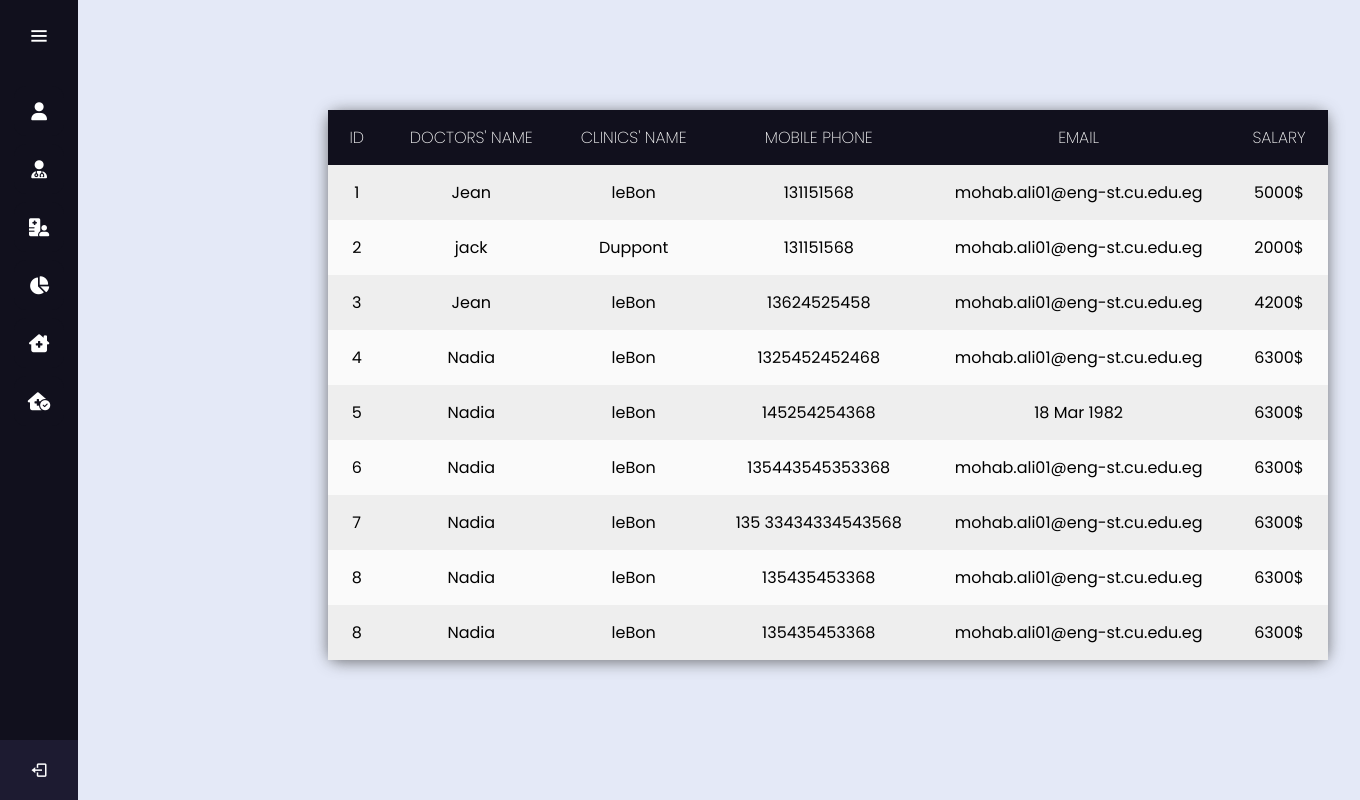
After one commit to MohamedAIsmail/Radiology-Website, a Flask app: template templates/View-doctor.html in a window 1360 px wide. The commit adds this page. Run offline with Flask 2, Linux system fonts and the light colour scheme; the template is opened without the code that fills it, so the values that code supplies are empty; some libraries are stand-ins or nearby versions.

Commit message:
view doctor

```diff
--- /dev/null
+++ b/static/css/View-doctor.css
@@ -0,0 +1,46 @@
+@import url('https://fonts.googleapis.com/css?family=Montserrat|Open+Sans|Roboto') * {
+    margin: 0;
+    padding: 0;
+    outline: 0;
+}
+
+
+
+table {
+    background-color: #11101D;
+    transform: translate(25%, 20%);
+    width: 1000px;
+    border-collapse: collapse;
+    border-spacing: 0;
+    box-shadow: 0 2px 15px rgba(64, 64, 64, .7);
+    border-radius: 12px 12px 12px 12px;
+
+}
+
+td,
+th {
+    padding: 15px 20px;
+    text-align: center;
+
+
+}
+
+th {
+    background-color: #11101D;
+    color: #fafafa;
+    font-family: "Poppins", sans-serif;
+
+    font-weight: 200;
+    text-transform: uppercase;
+
+}
+
+tr {
+    width: 100%;
+    background-color: #fafafa;
+    font-family: 'Montserrat', sans-serif;
+}
+
+tr:nth-child(even) {
+    background-color: #eeeeee;
+}
--- /dev/null
+++ b/templates/View-doctor.html
@@ -0,0 +1,287 @@
+<!DOCTYPE html>
+
+<html>
+
+<head>
+
+    <title>View doctor</title>
+    <link rel="stylesheet" href="../static/css/Admin_profile.css">
+
+    <!-- Boxicons CDN Link -->
+    <link href='https://unpkg.com/boxicons@2.0.7/css/boxicons.min.css' rel='stylesheet'>
+    <meta name="viewport" content="width=device-width, initial-scale=1.0">
+    <link rel="stylesheet" href="https://cdnjs.cloudflare.com/ajax/libs/font-awesome/6.1.1/css/all.min.css">
+    <link rel="stylesheet" type="text/css"
+        href="https://cdnjs.cloudflare.com/ajax/libs/font-awesome/5.15.1/css/all.min.css">
+    <link rel="stylesheet" href="../static/css/View-doctor.css">
+
+</head>
+
+<body>
+    <div class="sidebar">
+        <div class="logo-details">
+            <div class="logo_name">
+                <h2>Radisphere<span class="dot">. </h2></span>
+            </div>
+            <i class='bx bx-menu' id="btn"></i>
+        </div>
+        <ul class="nav-list">
+
+            <li id="Admin">
+                <a href="Admin_profile.html" class=" active">
+                    <i class="fa-solid fa-user"></i>
+                    <span class="links_name">Admin profile</span>
+                    <span class="tooltip">Admin profile</span>
+
+                </a>
+            </li>
+
+            <li id="Adoctor">
+                <a href="#">
+                    <i class="fa-solid fa-user-doctor"></i>
+                    <span class="links_name">Add doctor</span>
+                </a>
+                <span class="tooltip">Add doctor</span>
+            </li>
+            <li id="Vdoctor">
+                <a href="View-doctor.html">
+                    <i class="fa-solid fa-hospital-user"></i></i>
+                    <span class="links_name">View doctor</span>
+                </a>
+                <span class="tooltip">View doctor</span>
+            </li>
+            <li id="Analytics">
+                <a href="#">
+                    <i class="fa-solid fa-chart-pie"></i>
+                    <span class="links_name">Analytics</span>
+                </a>
+                <span class="tooltip">Analytics</span>
+            </li>
+
+            <li id="Aclinic">
+                <a href="#">
+                    <i class="fa-solid fa-house-chimney-medical"></i>
+                    <span class="links_name">Add clinic</span>
+                    <span class="tooltip">Add clinic</span>
+            </li>
+
+            <li id="Vclinic">
+                <a href="#">
+                    <i class="fa-solid fa-house-medical-circle-check"></i> <span class="links_name">view clinic</span>
+                </a>
+                <span class="tooltip">view clinic</span>
+            </li>
+            <li class="profile">
+                <div class="profile-details">
+                    <img src="../static/img/admin.png" alt="profileImg">
+                    <div class="name_job">
+                        <div class="name">Camila</div>
+                        <div class="job">Admin</div>
+                    </div>
+                </div>
+                <i class='bx bx-log-out' id="log_out" onclick="location.href='login.html'"></i></i>
+            </li>
+        </ul>
+    </div>
+    <section class="home-section">
+        <div class="panel">
+
+
+
+
+            <!-- box info -->
+
+            <table>
+
+
+
+                <tr>
+
+                    <th>ID</th>
+
+
+                    <th>doctors' name</th>
+                    <th>Clinics' Name</th>
+
+                    <th>Mobile Phone </th>
+
+                    <th>Email </th>
+
+                    <th>salary</th>
+
+                </tr>
+
+
+                <tr>
+
+                    <td>1</td>
+
+                    <td>Jean</td>
+
+                    <td>leBon</td>
+
+                    <td>131151568</td>
+
+                    <td>mohab.ali01@eng-st.cu.edu.eg
+                    </td>
+
+                    <td>5000$</td>
+
+                </tr>
+
+                <tr>
+
+                    <td>2</td>
+
+                    <td>jack</td>
+
+                    <td>Duppont</td>
+
+                    <td>131151568</td>
+
+                    <td>mohab.ali01@eng-st.cu.edu.eg
+                    </td>
+
+                    <td>2000$</td>
+
+                </tr>
+
+                <tr>
+
+                    <td>3</td>
+
+                    <td>Jean</td>
+
+                    <td>leBon</td>
+
+                    <td>13624525458</td>
+
+                    <td>mohab.ali01@eng-st.cu.edu.eg
+                    </td>
+
+                    <td>4200$</td>
+
+                </tr>
+
+                <tr>
+
+                    <td>4</td>
+
+                    <td>Nadia</td>
+
+                    <td>leBon</td>
+
+                    <td>1325452452468</td>
+
+                    <td>mohab.ali01@eng-st.cu.edu.eg
+                    </td>
+
+                    <td>6300$</td>
+
+                </tr>
+
+                <tr>
+
+                    <td>5</td>
+
+                    <td>Nadia</td>
+
+                    <td>leBon</td>
+
+                    <td>145254254368</td>
+
+                    <td>18 Mar 1982</td>
+
+                    <td>6300$</td>
+
+                </tr>
+
+                <tr>
+
+                    <td>6</td>
+
+                    <td>Nadia</td>
+
+                    <td>leBon</td>
+
+                    <td>135443545353368</td>
+
+                    <td>mohab.ali01@eng-st.cu.edu.eg
+                    </td>
+
+                    <td>6300$</td>
+
+                </tr>
+
+                <tr>
+
+                    <td>7</td>
+
+                    <td>Nadia</td>
+
+                    <td>leBon</td>
+
+                    <td>135
+                        33434334543568</td>
+
+                    <td>mohab.ali01@eng-st.cu.edu.eg
+                    </td>
+
+                    <td>6300$</td>
+
+                </tr>
+
+                <tr>
+
+                    <td>8</td>
+
+                    <td>Nadia</td>
+
+                    <td>leBon</td>
+
+                    <td>135435453368</td>
+
+                    <td>mohab.ali01@eng-st.cu.edu.eg
+                    </td>
+
+                    <td>6300$</td>
+
+                </tr>
+                <tr>
+
+                    <td>8</td>
+
+                    <td>Nadia</td>
+
+                    <td>leBon</td>
+
+                    <td>135435453368</td>
+
+                    <td>mohab.ali01@eng-st.cu.edu.eg
+                    </td>
+
+                    <td>6300$</td>
+
+                </tr>
+
+            </table>
+        </div>
+
+
+
+
+    </section>
+
+
+    <script src="../static/js/Admin_profile.js"></script>
+
+
+
+
+
+
+
+
+</body>
+
+</html>
```
Also changed, not shown: static/js/View_doctor.js (added, +76 -0 lines), templates/Admin_profile.html (+4 -3 lines).
